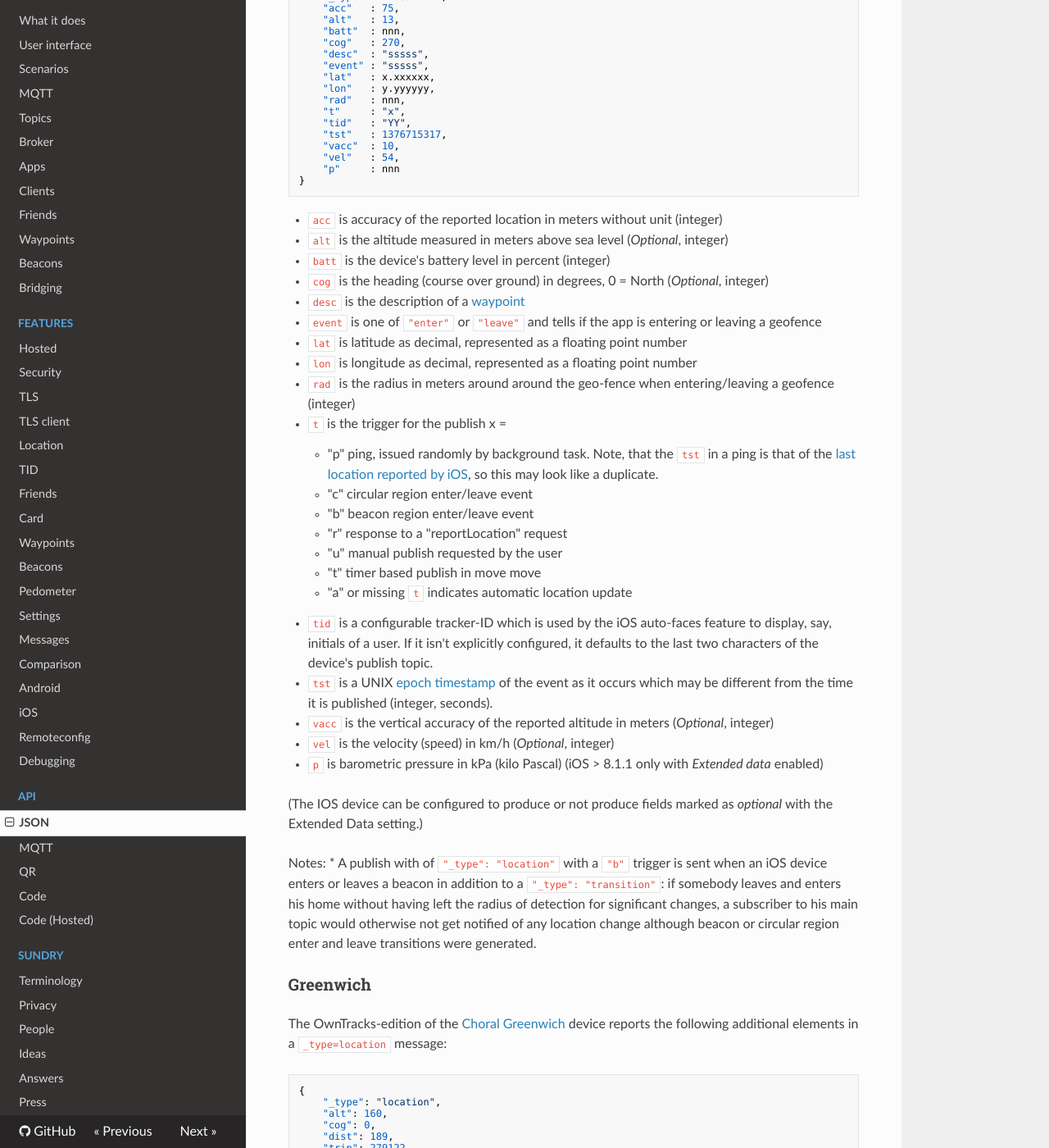
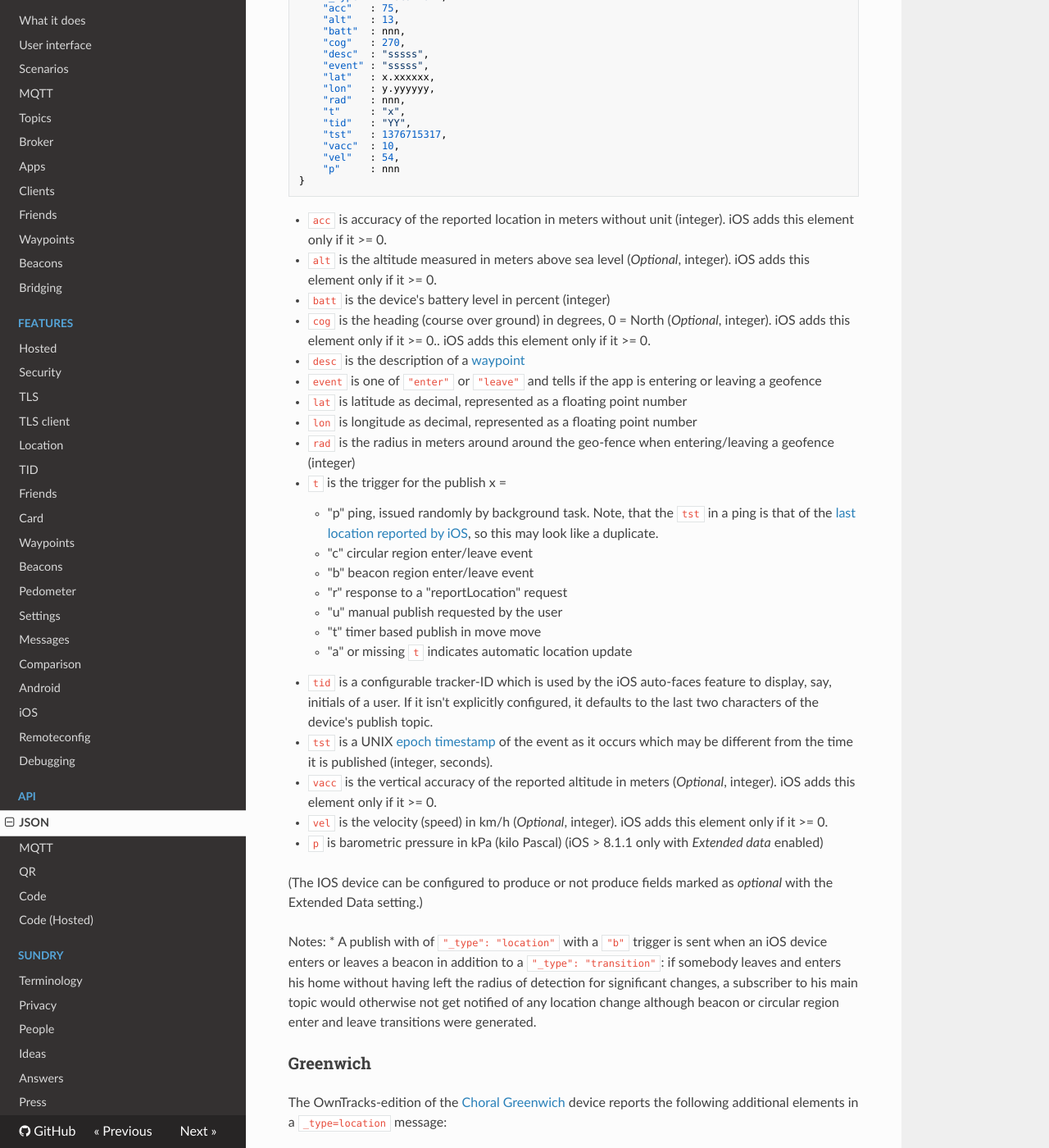
Before and after one commit to owntracks/booklet, an MkDocs documentation site: the page built from docs/tech/json.md, in a window 1280 px wide and 1400 px high, scrolled down 1511 px. Shown: the whole window at 82% size. Built offline with MkDocs 1.6.1, drawn with Linux system fonts in a browser that asks for light colours; nearby versions of some CDN libraries; old or Windows-style settings are respelled for this version of MkDocs.

Commit message:
clarify vel,vacc,alt,cog 	for https://github.com/owntracks/ios/issues/347

````diff
--- a/docs/tech/json.md
+++ b/docs/tech/json.md
@@ -70,10 +70,10 @@ This location object describes the location of the device that published it. **H
 }
 ```
 
-* `acc` is accuracy of the reported location in meters without unit (integer)
-* `alt` is the altitude measured in meters above sea level (_Optional_, integer)
+* `acc` is accuracy of the reported location in meters without unit (integer). iOS adds this element only if it >= 0.
+* `alt` is the altitude measured in meters above sea level (_Optional_, integer). iOS adds this element only if it >= 0.
 * `batt` is the device's battery level in percent (integer)
-* `cog` is the heading (course over ground) in degrees, 0 = North (_Optional_, integer)
+* `cog` is the heading (course over ground) in degrees, 0 = North (_Optional_, integer). iOS adds this element only if it >= 0.. iOS adds this element only if it >= 0.
 * `desc` is the description of a [waypoint](../features/waypoints.md)
 * `event` is one of `"enter"` or `"leave"` and tells if the app is entering or leaving a geofence
 * `lat` is latitude as decimal, represented as a floating point number
@@ -89,8 +89,8 @@ This location object describes the location of the device that published it. **H
     * "a" or missing `t` indicates automatic location update
 * `tid` is a configurable tracker-ID which is used by the iOS auto-faces feature to display, say, initials of a user. If it isn't explicitly configured, it defaults to the last two characters of the device's publish topic.
 * `tst` is a UNIX [epoch timestamp](http://en.wikipedia.org/wiki/Unix_time) of the event as it occurs which may be different from the time it is published (integer, seconds).
-* `vacc` is the vertical accuracy of the reported altitude in meters (_Optional_, integer)
-* `vel` is the velocity (speed) in km/h (_Optional_, integer)
+* `vacc` is the vertical accuracy of the reported altitude in meters (_Optional_, integer). iOS adds this element only if it >= 0.
+* `vel` is the velocity (speed) in km/h (_Optional_, integer). iOS adds this element only if it >= 0.
 * `p` is barometric pressure in kPa (kilo Pascal) (iOS > 8.1.1 only with _Extended data_ enabled)
 
 (The IOS device can be configured to produce or not produce fields marked as _optional_ with the Extended Data setting.)
````
